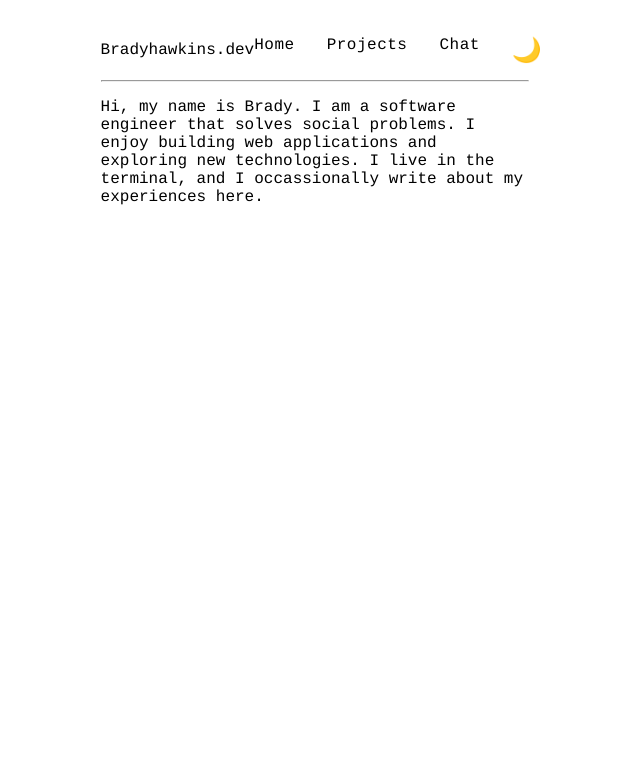
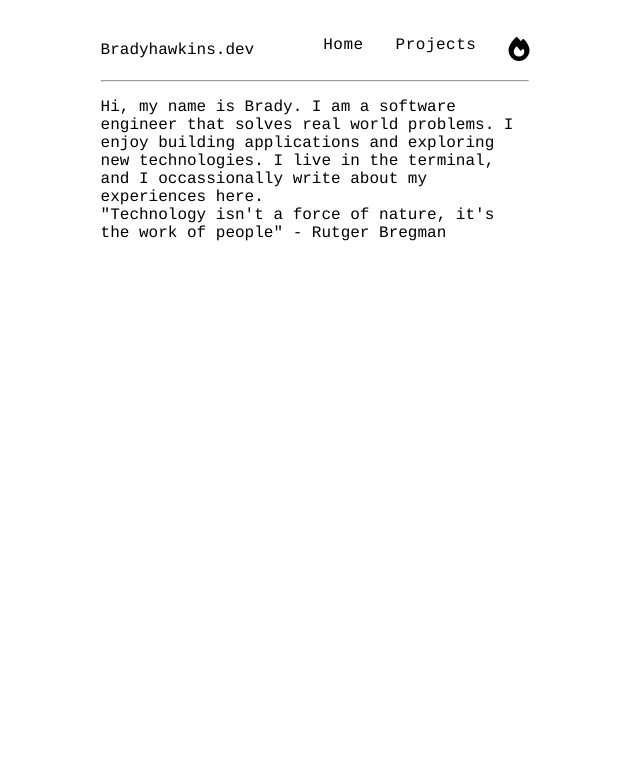
Before and after one commit to hawk0120/hawk0120.dev, an Angular app: page / in a window 1280 px wide. Shown: the top 779 px of the page, without its empty margins (325-965 px from the left). Built offline with nearby package versions, Linux system fonts and the light colour scheme; grey boxes are pictures that could not be loaded.

Commit message:
updated icons

```diff
--- a/src/app/app-routing.module.ts
+++ b/src/app/app-routing.module.ts
@@ -2,4 +2,3 @@ import { NgModule } from '@angular/core';
 import { RouterModule, Routes } from '@angular/router';
 import { HomeComponent } from './pages/home/home';
 import { ProjectsComponent } from './pages/projects/projects';
-import { ContactComponent } from './pages/contact/contact';
--- a/src/app/app.routes.ts
+++ b/src/app/app.routes.ts
@@ -3,12 +3,10 @@ import { NgModule } from '@angular/core';
 import { RouterModule } from '@angular/router';
 import { HomeComponent } from './pages/home/home';
 import { ProjectsComponent } from './pages/projects/projects';
-import { ContactComponent } from './pages/contact/contact';
 
 export const routes: Routes = [
 { path: '', component: HomeComponent },
 { path: 'projects', component: ProjectsComponent },
-{ path: 'contact', component: ContactComponent }
 ];
 
 @NgModule({
--- a/src/app/components/footer/footer.html
+++ b/src/app/components/footer/footer.html
@@ -1,19 +1,18 @@
 <footer>
   <div class="icon-container">
    <a href="https://www.linkedin.com/in/brady-hawkins">
-      <i class="icon fab fa-linkedin fa-2x" id="icon"></i>
+      <i class="icon fab fa-linkedin fa-2x" ></i>
     </a>
 
     <a href="https://github.com/hawk0120">
-      <i class="icon fab fa-github fa-2x" id="icon"></i>
+      <i class="icon fab fa-github fa-2x"></i>
     </a>
 
     <a href="https://bsky.app/profile/bradyhawkins.dev">
-      <i class="icon fab fa-bluesky fa-2x" id="icon"></i>
+      <i class="icon fab fa-bluesky fa-2x"></i>
 		</a>
   </div>
-    <a href="https://www.websitecarbon.com/website/bradyhawkins.dev" target="_blank" rel="noopener">
-  <img src="https://api.websitecarbon.com/badge/bradyhawkins.dev" alt="Website Carbon Badge" />
-    </a>
-
+  <a href="https://www.websitecarbon.com/website/bradyhawkins.dev" target="_blank" rel="noopener">
+    <img src="https://api.websitecarbon.com/badge/bradyhawkins.dev" alt="Website Carbon Badge" />
+  </a>
 </footer>
--- a/src/app/components/footer/footer.scss
+++ b/src/app/components/footer/footer.scss
@@ -8,11 +8,6 @@ footer {
 footer .social-icons {
   display: flex;
   gap: 1rem;
-
-  &:hover {
-    transform: rotate(360deg);
-    cursor: pointer;
-  }
 }
 
 footer .social-icons a {
@@ -20,7 +15,13 @@ footer .social-icons a {
   text-decoration: none;
 }
 
-footer .icon-container {
+.icon-container {
   display: flex;
   gap: 1rem;
 }
+.icon-container i {
+  &:hover {
+    transform: rotate(360deg);
+    transition: all 0.3s ease;
+  }
+}
--- a/src/app/components/header/header.html
+++ b/src/app/components/header/header.html
@@ -3,11 +3,10 @@
   <div class="header-right">
   <a routerLink="/" routerLinkActive="active" [routerLinkActiveOptions]="{ exact: true }">Home</a>
   <a routerLink="/projects" routerLinkActive="active">Projects</a>
-  <a routerLink="/contact" routerLinkActive="active">Chat</a>
-<button class="icon-btn" (click)="toggleDarkMode()" aria-label="Toggle dark mode">
-  <span *ngIf="theme === 'dark'">☀️</span>
-  <span *ngIf="theme === 'light'">🌙</span>
-</button>
+  <button class="icon-btn" (click)="toggleDarkMode()" aria-label="Toggle dark mode">
+    <span *ngIf="theme === 'dark'"><i class="fa-solid fa-campground"></i></span>
+    <span *ngIf="theme === 'light'"><i class="fa-solid fa-fire"></i></span>
+  </button>
 
   </div>
 </header>
--- a/src/app/components/header/header.scss
+++ b/src/app/components/header/header.scss
@@ -7,10 +7,9 @@ header {
   padding-bottom: 1rem;
 }
 
-header p {
-}
 .icon-btn {
   font-size: 1.5rem;
+  color: inherit;
   background: none;
   border: none;
   cursor: pointer;
--- a/src/app/pages/contact/contact.html
+++ /dev/null
@@ -1 +0,0 @@
-<p>contact works!</p>
--- a/src/app/pages/home/home.html
+++ b/src/app/pages/home/home.html
@@ -1,5 +1,6 @@
 <div class="home-container">
   <p>
-   Hi, my name is Brady. I am a software engineer that solves social problems. I enjoy building web applications and exploring new technologies. I live in the terminal, and I occassionally write about my experiences here.
+   Hi, my name is Brady. I am a software engineer that solves real world problems. I enjoy building applications and exploring new technologies. I live in the terminal, and I occassionally write about my experiences here.
   </p>
+  <p> "Technology isn't a force of nature, it's the work of people" - Rutger Bregman </p>
 </div>
--- a/src/index.html
+++ b/src/index.html
@@ -9,6 +9,7 @@
   <link rel="preconnect" href="https://fonts.googleapis.com">
   <link rel="preconnect" href="https://fonts.gstatic.com" crossorigin>
   <link href="https://fonts.googleapis.com/css2?family=Courier+Prime:ital,wght@0,400;0,700;1,400;1,700&display=swap" rel="stylesheet">
+
 </head>
 <body>
   <app-root></app-root>
```
Also changed, not shown: src/app/pages/contact/contact.ts (deleted, +0 -12 lines), src/app/pages/contact/contact.scss (deleted), 1 other file (tests, documents, lock files or other folders).
